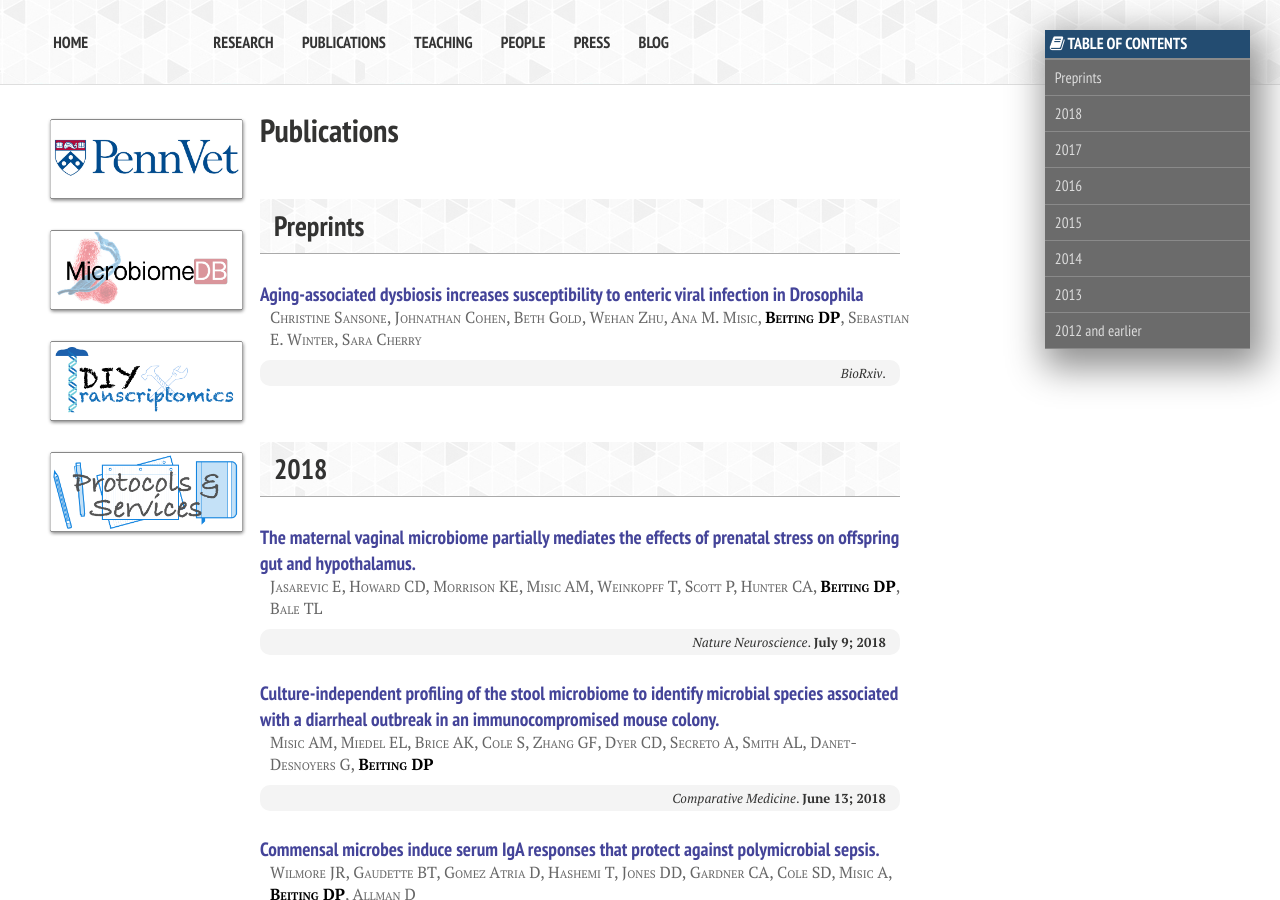
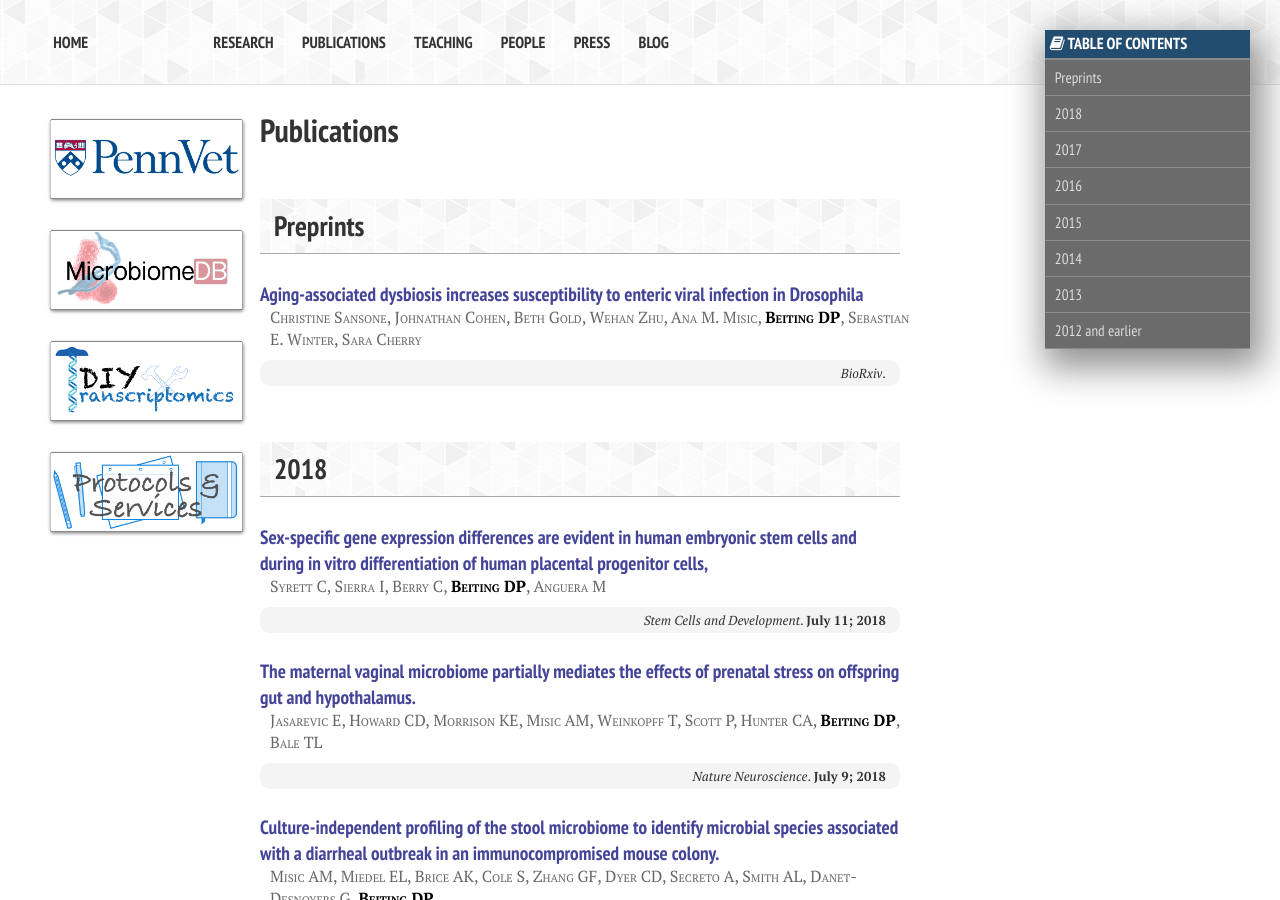
Before and after one commit to hostmicrobe/hostmicrobe.github.io, a Jekyll site: the page built from publications/index.md, in a window 1280 px wide and 900 px high. Built offline with Jekyll 4.4.1, drawn with Linux system fonts in a browser that asks for light colours; nearby versions of some CDN libraries; comment, search, counter and statistics services are not loaded.

Commit message:
updating pubs

```diff
--- a/publications/index.md
+++ b/publications/index.md
@@ -20,6 +20,15 @@ comments: false
 </div>
 
 ## 2018
+
+<div class="pub">
+<div data-badge-popover="right" data-badge-type="donut" data-doi="10.1089/scd.2018.0081" data-hide-no-mentions="true" class="altmetric-embed" style="float: right;"></div>
+<div class="__dimensions_badge_embed__" data-doi="10.1089/scd.2018.0081" data-style="small_circle" style="float: right;"></div>
+    <h3><a href="https://doi.org/10.1089/scd.2018.0081" target="_new">Sex-specific gene expression differences are evident in human embryonic stem cells and during in vitro differentiation of human placental progenitor cells,</a></h3>
+    <span class="pub-authors">Syrett C, Sierra I, Berry C, <span class="pub-member-author">Beiting DP</span>, Anguera M</span>
+    <span class="pub-journal"><i>Stem Cells and Development</i>. <b>July 11; 2018</b></span>
+</div>
+
 
 <div class="pub">
 <div data-badge-popover="right" data-badge-type="donut" data-doi="10.1038/s41593-018-0182-5" data-hide-no-mentions="true" class="altmetric-embed" style="float: right;"></div>
```
